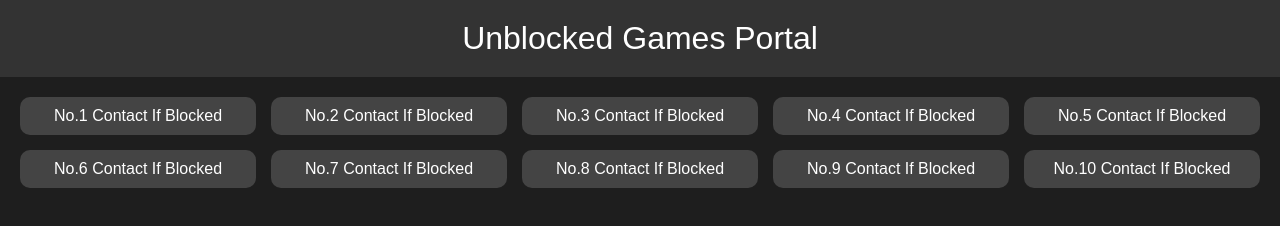
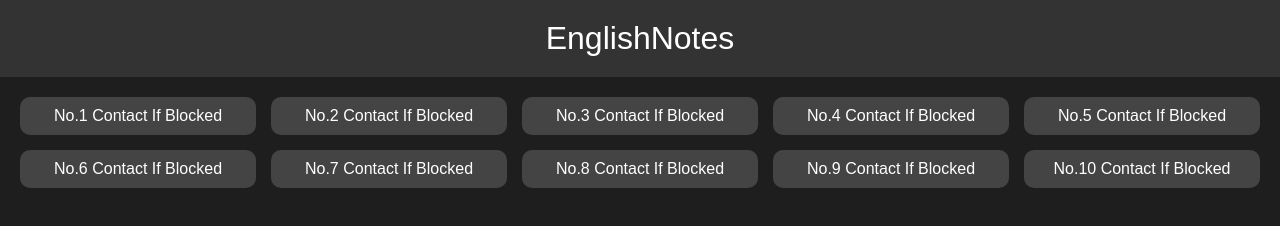
Before and after one commit to EnglishNotes4u/EnglishNotesIrelandGc, a plain HTML site: page index.html in a window 1280 px wide. Drawn offline with Linux system fonts and the light colour scheme.

Commit message:
Update index.html

```diff
--- a/index.html
+++ b/index.html
@@ -3,7 +3,7 @@
 <head>
   <meta charset="UTF-8">
   <meta name="viewport" content="width=device-width, initial-scale=1.0">
-  <title>Unblocked Games Portal</title>
+  <title>english notes 2nd year IRELAND JC</title>
   <style>
     body { margin: 0; font-family: Arial, sans-serif; background: #1e1e1e; color: #fff; }
     header { padding: 20px; text-align: center; background: #333; font-size: 2em; }
@@ -16,7 +16,7 @@
 </head>
 <body>
 
-<header>Unblocked Games Portal</header>
+<header>EnglishNotes</header>
 
 <div id="home" class="grid">
   <div class="game-card" onclick="openGame('https://classroom10x.io/#google_vignette')">No.1 Contact If Blocked </div>
```
